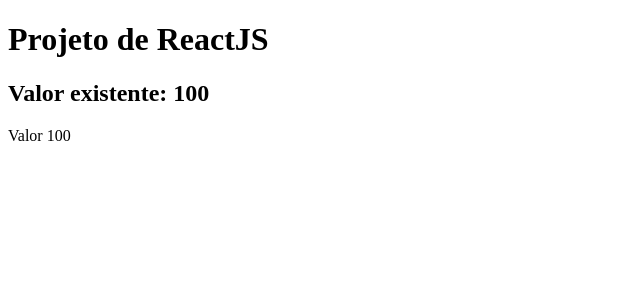
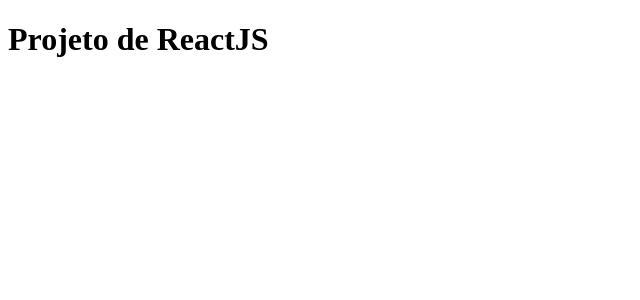
Before and after one commit to gabrielliz25/curso-sujeitoprogramador, a React (Vite) app in the folder reactJS/: page / in a window 1280 px wide. Shown: the top 300 px of the page, without its empty margins (0-640 px from the left). Built offline with nearby package versions, Linux system fonts and the light colour scheme.

Commit message:
renderConditional 02

```diff
--- a/reactJS/src/App.jsx
+++ b/reactJS/src/App.jsx
@@ -5,14 +5,16 @@
 // import State from "./components/State";
 
 // Renderização Condicional
-import RenderConditional from "./components/RenderConditional";
+// import RenderConditional from "./components/RenderConditional";
+
+
 
 const App = () => {
     return (
         <>
             <h1>Projeto de ReactJS</h1>
 
-            <RenderConditional valor={"100"} />
+
         </>
     );
 };
--- a/reactJS/src/components/RenderConditional.jsx
+++ b/reactJS/src/components/RenderConditional.jsx
@@ -1,7 +1,10 @@
-const RenderConditional = ({ valor }) => {
+const RenderConditional = ({ valor, user }) => {
     return <>
     {valor && <h2>Valor existente: {valor}</h2>}
     {valor === "100" ? <p>Valor 100</p> : <p>Qualquer outro valor</p>}
+    <p>
+        Olá {user === "Gabriel" ? "ADMIN" : "Visitante"}
+    </p>
     </>;
 };
 
```
